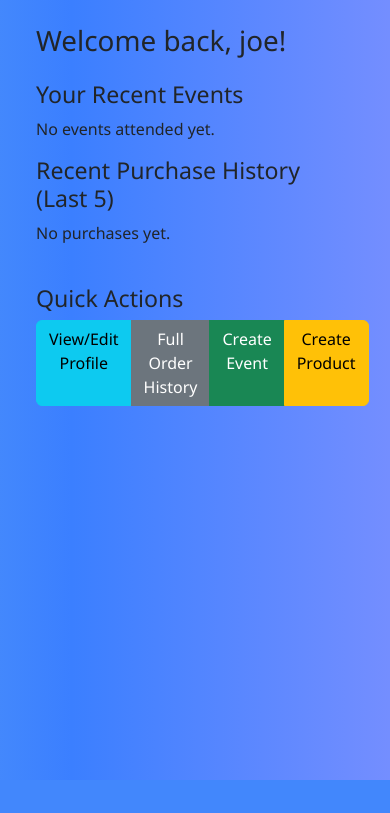
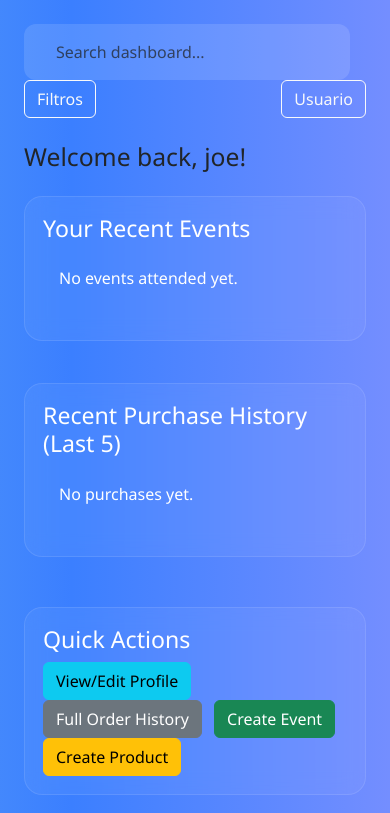
Before and after one commit to Avatazjoe/event_qr, a Django app: page /users/dashboard/ in a window 390 px wide. Shown: the part 64-877 px from the top of the page. Before the commit the page ends 844 px from the top, so only its background shows below. Run offline with Django 4.2, Linux system fonts and the light colour scheme; a user stored in the database is signed in.

Commit message:
feat: Apply glassmorphism dashboard aesthetic to site layout
This commit updates the site's layout to match the aesthetic of the provided CodePen design (https://codepen.io/avatazjoe/full/LEVNbgL), featuring a glassmorphism effect for UI elements.

Key changes include:

1.  **Base Template (`templates/base.html`):**
    *   Refined sidebar navigation structure for consistent Bootstrap styling.
    *   Removed the default top bar from the main content block to allow child templates more control over their specific layout and top bar implementation.

2.  **Event Listing (`event/templates/home.html`):**
    *   Integrated the CodePen's top bar structure (search, filter/sort buttons).
    *   Updated event cards to use the `card-custom` class for the glassmorphism effect, adapting the display of event information (image, name, date) accordingly.

3.  **User Dashboard (`users/templates/users/dashboard.html`):**
    *   Incorporated the standard top bar (search, filter/user buttons).
    *   Restructured dashboard sections (Recent Events, Purchase History, Quick Actions) into `widget` elements, applying the glassmorphism style.
    *   Organized widgets using a Bootstrap grid for responsive layout.

4.  **Styling:**
    *   Leveraged existing CSS in `static/css/custom_styles.css` (originally from the CodePen) for `search-bar`, `card-custom`, and `widget` styles.
    *   Ensured consistent application of Bootstrap classes for layout and element styling.

These changes aim to provide a more modern and visually appealing user interface for the event listing and user dashboard pages, adhering to the specified design language.

```diff
--- a/templates/base.html
+++ b/templates/base.html
@@ -29,14 +29,26 @@
               <li><a class="dropdown-item" href="{% url 'event:estadisticas' %}">Statistics</a></li>
             </ul>
           </li>
+          <li class="nav-item">
             <a class="nav-link" href="{% url 'marketplace:product_list' %}">Marketplace</a>
+          </li>
           {% if user.is_authenticated %}
+          <li class="nav-item">
             <a class="nav-link" href="{% url 'users:dashboard' %}">Dashboard</a>
+          </li>
+          <li class="nav-item">
             <a class="nav-link" href="{% url 'users:profile' %}">Profile</a>
+          </li>
+          <li class="nav-item">
             <a class="nav-link" href="{% url 'logout' %}">Logout</a>
+          </li>
           {% else %}
+          <li class="nav-item">
             <a class="nav-link" href="{% url 'login' %}">Login</a>
+          </li>
+          <li class="nav-item">
             <a class="nav-link" href="{% url 'users:register' %}">Register</a>
+          </li>
           {% endif %}
           {% block sidebar_extra_links %}{% endblock %}
         </div>
@@ -54,6 +66,7 @@
             <img src="{% static 'images/logo_qrevent.png' %}" alt="QRevent Logo" class="sidebar-logo">
             <h5 class="sidebar-title mt-2">QRevent</h5>
           </div>
+          <ul class="nav flex-column"> {# Added ul wrapper for mobile as well #}
             <li class="nav-item dropdown">
               <a class="nav-link dropdown-toggle active" href="#" role="button" data-bs-toggle="dropdown" aria-expanded="false">
                 Events
@@ -65,31 +78,36 @@
                 <li><a class="dropdown-item" href="{% url 'event:estadisticas' %}">Statistics</a></li>
               </ul>
             </li>
+            <li class="nav-item">
               <a class="nav-link" href="{% url 'marketplace:product_list' %}">Marketplace</a>
+            </li>
             {% if user.is_authenticated %}
+            <li class="nav-item">
               <a class="nav-link" href="{% url 'users:dashboard' %}">Dashboard</a>
+            </li>
+            <li class="nav-item">
               <a class="nav-link" href="{% url 'users:profile' %}">Profile</a>
+            </li>
+            <li class="nav-item">
               <a class="nav-link" href="{% url 'logout' %}">Logout</a>
+            </li>
             {% else %}
+            <li class="nav-item">
               <a class="nav-link" href="{% url 'login' %}">Login</a>
+            </li>
+            <li class="nav-item">
               <a class="nav-link" href="{% url 'users:register' %}">Register</a>
+            </li>
             {% endif %}
             {% block mobile_sidebar_extra_links %}{% endblock %}
+          </ul>
         </div>
       </div>
 
       <!-- Main Content -->
       <main class="offset-md-2 col-md-10 px-4">
         {% block content %}
-        <!-- Default content if no block is provided -->
-        <div class="d-flex flex-wrap justify-content-between align-items-center mt-4 mb-3">
-          <div class="search-bar flex-grow-1 me-3">
-            <input type="text" class="form-control border-0 bg-transparent text-white" placeholder="Buscar eventos...">
-          </div>
-          <button class="btn btn-outline-light me-2">Filtros</button>
-          <button class="btn btn-outline-light">Usuario</button>
-        </div>
-        <!-- ... rest of mockup's default main content ... -->
+        <!-- Default content removed to allow child templates full control -->
         {% endblock %}
       </main>
     </div>
--- a/users/templates/users/dashboard.html
+++ b/users/templates/users/dashboard.html
@@ -3,55 +3,73 @@
 {% block title %}Dashboard{% endblock %}
 
 {% block content %}
-<div class="container mt-4"> <!-- Assuming .container class is for general layout -->
-  <h1>Welcome back, {{ user.username }}!</h1>
+{# Top bar with search and filters - mimicking CodePen structure #}
+<div class="d-flex flex-wrap justify-content-between align-items-center mt-4 mb-3">
+  <div class="search-bar flex-grow-1 me-3">
+    <input type="text" class="form-control border-0 bg-transparent text-white" placeholder="Search dashboard...">
+  </div>
+  <button class="btn btn-outline-light me-2">Filtros</button>
+  <a href="{% url 'users:profile' %}" class="btn btn-outline-light">Usuario</a>
+</div>
 
-  <div class="row mt-4">
-    <!-- Recent Events -->
-    <div class="col-md-6">
-      <h3>Your Recent Events</h3>
+<h2 class="mt-4 mb-3">Welcome back, {{ user.username }}!</h2>
+
+<div class="row mt-4">
+  <!-- Recent Events Widget -->
+  <div class="col-md-6 mb-4">
+    <div class="widget">
+      <h3 class="widget-title">Your Recent Events</h3>
       {% if user_events %}
-        <ul class="list-group">
+        <ul class="list-group list-group-flush"> {# Consider list-group-flush for widgets #}
           {% for event in user_events %}
             <li class="list-group-item d-flex justify-content-between align-items-center">
               <span>{{ event.name }}</span>
-              <small class="text-muted">{{ event.date }}</small>
+              <small class="text-muted">{{ event.date|date:"d M Y" }}</small> {# Formatted date #}
             </li>
+          {% empty %}
+            <li class="list-group-item">No events attended yet.</li>
           {% endfor %}
         </ul>
       {% else %}
-        <p>No events attended yet.</p>
+        <p class="p-3">No events attended yet.</p> {# Added padding if list-group is removed #}
       {% endif %}
     </div>
+  </div>
 
-    <!-- Purchase History -->
-    <div class="col-md-6">
-      <h3>Recent Purchase History (Last 5)</h3>
-      {% if orders %} <!-- This 'orders' context variable comes from the dashboard view -->
-        <ul class="list-group">
-          {% for order in orders %} <!-- These are the 5 most recent orders from dashboard view -->
+  <!-- Purchase History Widget -->
+  <div class="col-md-6 mb-4">
+    <div class="widget">
+      <h3 class="widget-title">Recent Purchase History (Last 5)</h3>
+      {% if orders %}
+        <ul class="list-group list-group-flush"> {# Consider list-group-flush for widgets #}
+          {% for order in orders %}
             <li class="list-group-item d-flex justify-content-between align-items-center">
               <span><a href="{% url 'marketplace:order_detail' order.id %}">Order #{{ order.id }} - {{ order.items.first.product.name|default:'N/A' }}{% if order.items.count > 1 %} et al.{% endif %}</a></span>
               <span>${{ order.get_total_cost }}</span>
             </li>
-          {% empty %} <!-- Added this empty for the dashboard orders list -->
+          {% empty %}
             <li class="list-group-item">No recent purchases found.</li>
           {% endfor %}
         </ul>
       {% else %}
-        <p>No purchases yet.</p> <!-- This will be shown if the 'orders' variable itself is None or empty, which is fine. -->
+        <p class="p-3">No purchases yet.</p> {# Added padding if list-group is removed #}
       {% endif %}
     </div>
   </div>
+</div>
 
-  <div class="mt-4">
-    <h3>Quick Actions</h3>
-    <div class="btn-group" role="group" aria-label="Quick Actions">
-      <a href="{% url 'users:profile' %}" class="btn btn-info">View/Edit Profile</a> <!-- Ensure 'users:profile' is correct -->
-      <a href="{% url 'marketplace:order_history' %}" class="btn btn-secondary">Full Order History</a>
-      <a href="{% url 'event:crear_evento' %}" class="btn btn-success">Create Event</a> <!-- Assuming 'event:crear_evento' is the correct URL name -->
-      <a href="{% url 'marketplace:create_product' %}" class="btn btn-warning">Create Product</a> <!-- Changed from # to actual URL -->
+<!-- Quick Actions Widget -->
+<div class="row mt-2"> {# Adjusted margin if needed #}
+    <div class="col-12">
+        <div class="widget">
+            <h3 class="widget-title">Quick Actions</h3>
+            <div class="widget-body"> {# Added widget-body for potentially better styling of content #}
+                <a href="{% url 'users:profile' %}" class="btn btn-info me-2">View/Edit Profile</a>
+                <a href="{% url 'marketplace:order_history' %}" class="btn btn-secondary me-2">Full Order History</a>
+                <a href="{% url 'event:crear_evento' %}" class="btn btn-success me-2">Create Event</a>
+                <a href="{% url 'marketplace:create_product' %}" class="btn btn-warning">Create Product</a>
+            </div>
+        </div>
     </div>
-  </div>
 </div>
 {% endblock %}
```
Also changed, not shown: event/templates/home.html (+19 -5 lines). Lines whose indentation alone changed are shown as unchanged.
